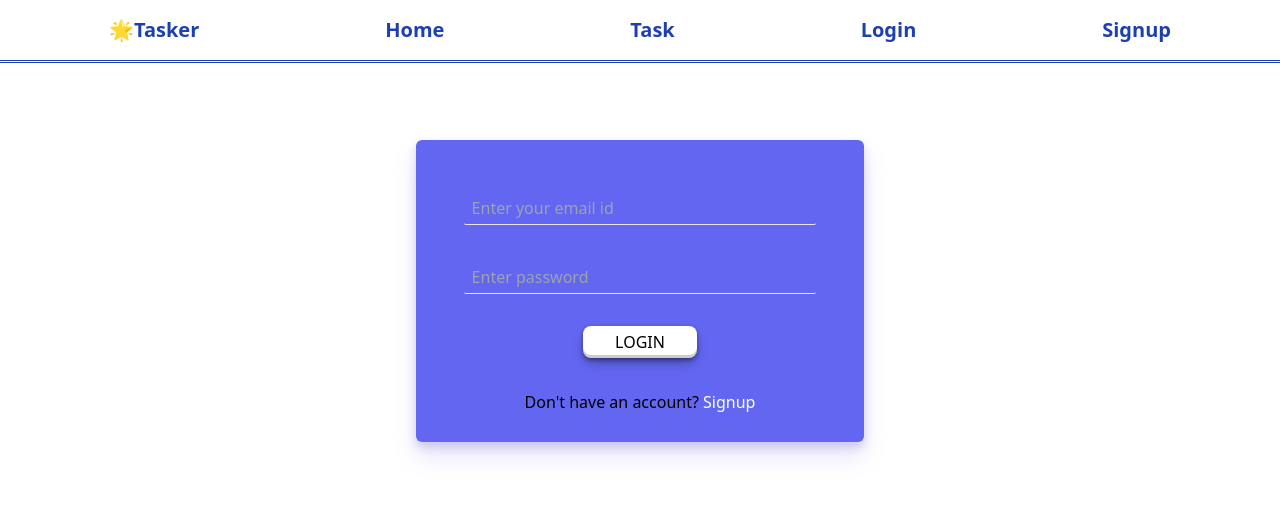
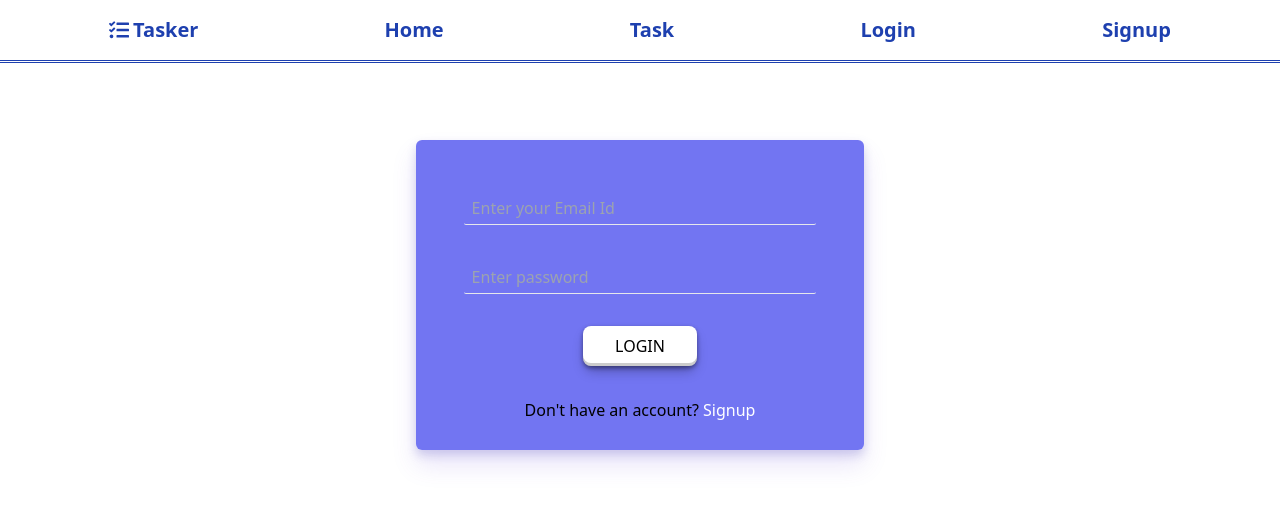
Before and after one commit to Deep-06/Tasker, a React (Create React App) app in the folder frontend/: page /login in a window 1280 px wide. Shown: the top 506 px of the page. Built offline with nearby package versions, Linux system fonts and the light colour scheme.

Commit message:
Updated logo

```diff
--- a/frontend/package.json
+++ b/frontend/package.json
@@ -5,6 +5,7 @@
   "dependencies": {
     "@fortawesome/free-brands-svg-icons": "^6.5.2",
     "@fortawesome/react-fontawesome": "^0.2.0",
+    "@react-icons/all-files": "^4.1.0",
     "@testing-library/jest-dom": "^5.17.0",
     "@testing-library/react": "^13.4.0",
     "@testing-library/user-event": "^13.5.0",
@@ -13,6 +14,7 @@
     "react-dom": "^18.2.0",
     "react-fontawesome": "^1.7.1",
     "react-hot-toast": "^2.4.1",
+    "react-icons": "^5.5.0",
     "react-redux": "^9.1.0",
     "react-router-dom": "^6.22.3",
     "react-scripts": "5.0.1",
--- a/frontend/src/components/Footer.jsx
+++ b/frontend/src/components/Footer.jsx
@@ -5,11 +5,12 @@ import {
    faTwitter,
    faInstagram,
  } from "@fortawesome/free-brands-svg-icons";
+ import { FaTasks } from "react-icons/fa";
 const Footer = () => {
   return (
     <div className='flex justify-around bg-gradient-to-b from-white to-indigo-500 p-4 pb-8'>
       <div className='text-left'>
-        <p className='text-3xl p-2'>🌟Tasker</p>
+        <p className='text-3xl p-2 flex justify-left items-center gap-1'> <FaTasks/> Tasker</p>
         <p className='text-xl p-2'>Tasker help you to create and manage task</p>
         <p className='text-xl p-2'>Follow us on:</p>
         <div className='flex justify-around'>
--- a/frontend/src/components/Navbar.jsx
+++ b/frontend/src/components/Navbar.jsx
@@ -2,6 +2,7 @@ import React from 'react'
 import { Link ,useNavigate} from "react-router-dom";
 import { useSelector, useDispatch,} from 'react-redux';
 import { postUserLogout } from '../redux/Authentication/action';
+import { FaTasks } from "react-icons/fa";
 const Navbar = () => {
   const { token } = useSelector((state) => state.authReducer);
   const dispatch = useDispatch();
@@ -14,7 +15,7 @@ navigate('/')
 
   return (
     <div className='flex justify-around p-4 outline-double text-blue-800 text-xl font-semibold'>
-      <Link to='/'>🌟Tasker</Link>
+      <Link to='/' className='flex justify-left items-center gap-1'><FaTasks />Tasker</Link>
       <Link to='/'>Home</Link>
       <Link to='/task'>Task</Link>
       {token ? (
--- a/frontend/src/pages/Login.jsx
+++ b/frontend/src/pages/Login.jsx
@@ -62,16 +62,16 @@ export const Login = () => {
     <div>
     <Toaster />
     </div>
-      <form onSubmit={handleLoginPost} className='mt-20 mx-4 max-w-md md:max-w-l w-full relative  bg-indigo-500/100 rounded-md  flex flex-col items-center gap-3 p-7 shadow-[0px_15px_25px_rgba(109,71,222,0.15),0px_5px_10px_rgba(77,79,179,0.22)]'>
+      <form onSubmit={handleLoginPost} className='mt-20 mx-4 max-w-md md:max-w-l w-full relative bg-indigo-500/90 rounded-md  flex flex-col items-center gap-3 p-7 shadow-[0px_15px_25px_rgba(109,71,222,0.15),0px_5px_10px_rgba(77,79,179,0.22)]'>
 
-                    <div className='w-full flex flex-col items-center gap-3'>
+                    <div className='w-full text-white flex flex-col items-center gap-3'>
                         <input
                             onChange={handleInputChange}
                             type="email"
                             name='email'
                             value={loginData.email}
                             required
-                            placeholder='Enter your email id'
+                            placeholder='Enter your Email Id'
                             className='bg-transparent border-b focus:border-none px-2 py-1 rounded-sm w-[90%] my-6 outline-none focus:outline-indigo-400 focus:outline-[3px]'
                         />
                         <input
@@ -83,8 +83,8 @@ export const Login = () => {
                             placeholder='Enter password'
                             className='bg-transparent border-b focus:border-none px-2 py-1 rounded-sm w-[90%] outline-none focus:outline-indigo-400 focus:outline-[3px]'
                         />
-                        <input type='submit' value={isLoading ? "Loading..." : "LOGIN"} className='py-1 px-8 my-5 rounded-lg bg-white space-x-9 hover:scale-105 active:scale-95 active:shadow-[0px_2px_4px_rgba(0,0,0,0.4),0px_7px_13px_-3px_rgba(0,0,0,0.3)] transition-all duration-150 shadow-[0px_2px_4px_rgba(0,0,0,0.4),0px_7px_13px_-3px_rgba(0,0,0,0.3),0px_-3px_0px_inset_rgba(0,0,0,0.2)]' />
-                        <p>Don't have an account? <Link to={'/register'} className='text-white hover:text-black'  >Signup</Link></p>
+                        <input type='submit' value={isLoading ? "Loading..." : "LOGIN"} className='py-2 px-8 my-5 bg-white text-black rounded-lg space-x-9 hover:scale-105 active:scale-95 active:shadow-[0px_2px_4px_rgba(0,0,0,0.4),0px_7px_13px_-3px_rgba(0,0,0,0.3)] transition-all duration-150 shadow-[0px_2px_4px_rgba(0,0,0,0.4),0px_7px_13px_-3px_rgba(0,0,0,0.3),0px_-3px_0px_inset_rgba(0,0,0,0.2)]' />
+                        <p className='text-black'>Don't have an account? <Link to={'/register'} className='text-white hover:text-black'  >Signup</Link></p>
                     </div>
                 </form>
     </div>
--- a/frontend/src/pages/Signup.jsx
+++ b/frontend/src/pages/Signup.jsx
@@ -41,8 +41,8 @@ export const Signup = () => {
     <div>
     <Toaster />
     </div>
-      <form onSubmit={handlePostUser} className='mt-20 mx-4 max-w-md md:max-w-l w-full relative bg-indigo-500/100 rounded-md flex flex-col items-center gap-3 p-7 shadow-[0px_15px_25px_rgba(109,71,222,0.15),0px_5px_10px_rgba(77,79,179,0.22)]'>
-      <div className='w-full flex flex-col items-center gap-3'>
+      <form onSubmit={handlePostUser} className='mt-20 mx-4 max-w-md md:max-w-l w-full relative bg-indigo-500/90 rounded-md flex flex-col items-center gap-3 p-7 shadow-[0px_15px_25px_rgba(109,71,222,0.15),0px_5px_10px_rgba(77,79,179,0.22)]'>
+      <div className='w-full text-white flex flex-col items-center gap-3'>
                         <input
                             onChange={handleInputChange}
                             type="text"
@@ -58,7 +58,7 @@ export const Signup = () => {
                             name="email"
                             required
                             value={newUserdata.email}
-                            placeholder='Enter your email id'
+                            placeholder='Enter your Email Id'
                             className='bg-transparent border-b focus:border-none px-2 py-1 rounded-sm w-[90%] my-6 outline-none focus:outline-indigo-400 focus:outline-[3px]'
                         />
                         <input
@@ -70,8 +70,8 @@ export const Signup = () => {
                             required
                             className='bg-transparent border-b focus:border-none px-2 py-1 rounded-sm w-[90%] outline-none focus:outline-indigo-400 focus:outline-[3px]'
                         />
-                        <input type='submit' value="SIGN UP" className='bg-white py-1 px-8 my-5 rounded-lg  space-x-9 hover:scale-105 active:scale-95 active:shadow-[0px_2px_4px_rgba(0,0,0,0.4),0px_7px_13px_-3px_rgba(0,0,0,0.3)] transition-all duration-150 shadow-[0px_2px_4px_rgba(0,0,0,0.4),0px_7px_13px_-3px_rgba(0,0,0,0.3),0px_-3px_0px_inset_rgba(0,0,0,0.2)]'/>
-                        <p>Already have account? <Link to={'/login'} className='text-white'  >Login</Link></p>
+                        <input type='submit' value="SIGN UP" className='bg-white text-black py-2 px-8 my-5 rounded-lg  space-x-9 hover:scale-105 active:scale-95 active:shadow-[0px_2px_4px_rgba(0,0,0,0.4),0px_7px_13px_-3px_rgba(0,0,0,0.3)] transition-all duration-150 shadow-[0px_2px_4px_rgba(0,0,0,0.4),0px_7px_13px_-3px_rgba(0,0,0,0.3),0px_-3px_0px_inset_rgba(0,0,0,0.2)]'/>
+                        <p className='text-black'>Already have account? <Link to={'/login'} className='text-white'>Login</Link></p>
                         </div>
                     </form>
     </div>
--- a/frontend/src/pages/Task.jsx
+++ b/frontend/src/pages/Task.jsx
@@ -41,7 +41,7 @@ export const Task = () => {
 
   useEffect(() => {
     dispatch(getTask(token))
-  }, [])
+  }, [dispatch, token])
 
   const handleRemoveProduct = (id) => {
     dispatch(deleteTask(id, token));
```
Also changed, not shown: 2 other files (tests, documents, lock files or other folders).
